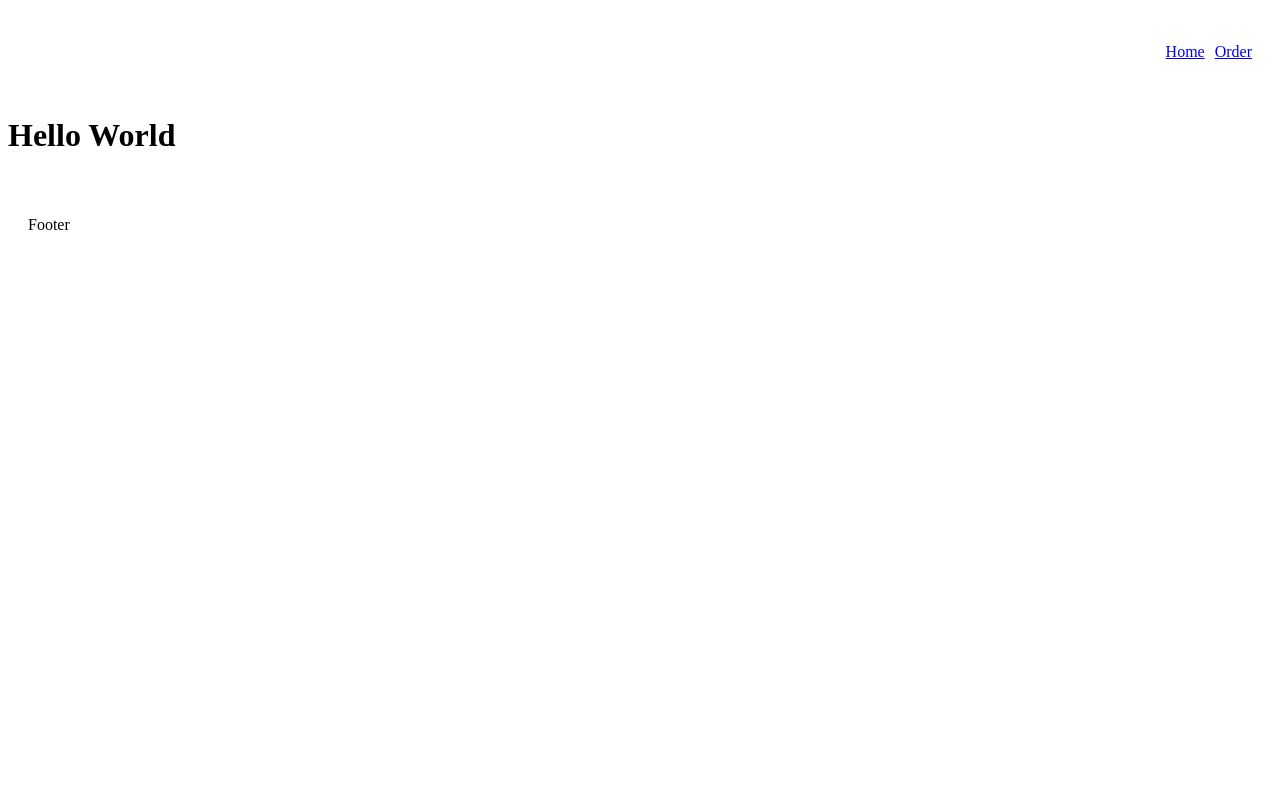
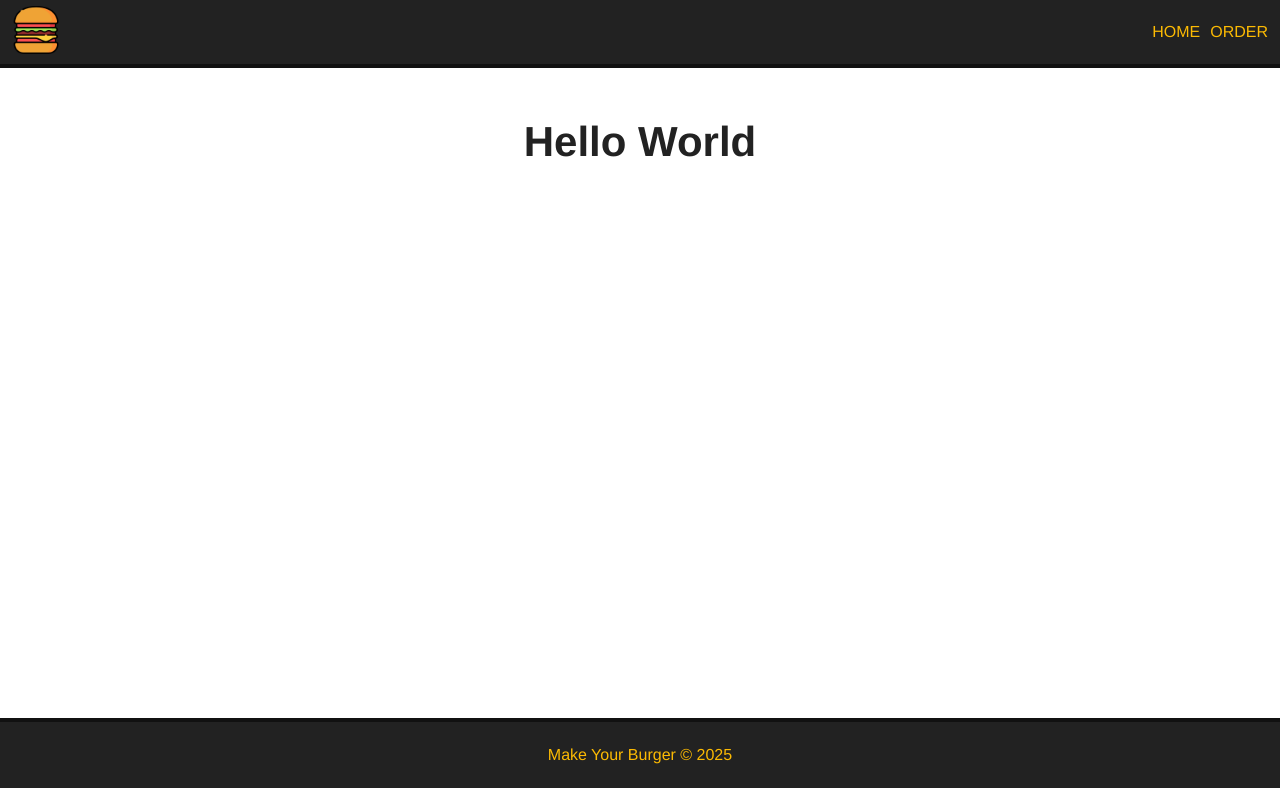
Before and after one commit to VitorTorquato/hamburger-vue-front, a Vue app: page / in a window 1280 px wide. Built offline with nearby package versions, Linux system fonts and the light colour scheme.

Commit message:
style: header ,footer component created

```diff
--- a/src/App.vue
+++ b/src/App.vue
@@ -1,12 +1,47 @@
-<script setup>
-  import HeaderApp from '@/components/Header/HeaderApp.vue'
-  import FooterApp from '@/components/Footer/FooterApp.vue'
+<script >
+  import HeaderApp from './components/Header/HeaderApp.vue';
+  import FooterApp from './components/Footer/FooterApp.vue';
+
+  export default{
+    components:{
+      HeaderApp,
+      FooterApp
+    },
+    data(){
+      return{
+        logo_src: '/img/logo.png',
+        app_name: 'Make your burguer'
+      }
+    }
+  }
+
+
 </script>
 
 <template>
   <div>
-    <HeaderApp/>
+    <HeaderApp :logo="logo_src" :alt="app_name"/>
     <routerView/>
     <FooterApp/>
   </div>
 </template>
+
+<style>
+ *{
+  font-family: 'Helvetica' , sans-serif;
+  padding: 0;
+  margin: 0;
+  box-sizing: border-box;
+}
+.main_container{
+  margin: 50px;
+  min-height: calc(100dvh - 250px);
+}
+
+h1{
+  text-align: center;
+  font-size: 42px;
+  margin-bottom: 30px;
+  color: #222;
+}
+</style>
--- a/src/components/Footer/FooterApp.vue
+++ b/src/components/Footer/FooterApp.vue
@@ -1,6 +1,6 @@
 <template>
     <div>
-        <footer><p>Footer</p></footer>
+        <footer><p>Make Your Burger &copy; 2025</p></footer>
     </div>
 </template>
 
@@ -15,13 +15,18 @@
 
     div{
         width: 100%;
-
+        background-color: #222;
+        border-top: 4px solid #111;
     }
 
     footer{
+        display: flex;
+        align-items: center;
+        justify-content: center;
         width: 100%;
         max-width: 1224px;
         padding: 24px 10px;
         margin: 0 auto;
+        color: #FCBA03;
     }
 </style>
--- a/src/components/Header/HeaderApp.vue
+++ b/src/components/Header/HeaderApp.vue
@@ -2,12 +2,12 @@
     <div>
         <header>
             <router-link to="/">
-                <img id="logo" src="">
+                <img id="logo" :src="logo" :alt="alt">
             </router-link>
 
             <nav id="nav">
-                <router-link to="/">Home</router-link>
-                <router-link to="/order">Order</router-link>
+                <router-link to="/">HOME</router-link>
+                <router-link to="/order">ORDER</router-link>
             </nav>
         </header>
 
@@ -18,19 +18,23 @@
 <script>
 
     export default{
-        name: 'HeaderApp'
+        name: 'HeaderApp',
+        props:['logo' , 'alt']
     }
 </script>
 
 <style scoped>
     div{
         width: 100%;
-
+        background-color: #222;
+        border-bottom:4px solid #111;
     }
 
     header{
+
+
         width: 100%;
-        max-width: 1224px;
+        max-width: 1400px;
         margin: 0 auto;
         height: 64px;
         padding: 12px;
@@ -39,9 +43,26 @@
         justify-content: space-between;
     }
 
+    #logo{
+        width: 48px;
+        height: 48px;
+    }
+
     #nav{
         display: flex;
         align-items: center;
-        gap:10px
+        gap:10px;
+    }
+
+    #nav a{
+        text-decoration: none;
+        color: #FCBA03;
+        font-size: 16px;
+        transition: all .5s;
+    }
+
+    #nav a:hover{
+        color: #FFF;
+
     }
 </style>
--- a/src/views/Home/HomeView.vue
+++ b/src/views/Home/HomeView.vue
@@ -3,5 +3,5 @@
 </script>
 
 <template>
-  <div><h1>Hello World</h1></div>
+  <div class="main_container"><h1>Hello World</h1></div>
 </template>
--- a/src/views/Order/OrderView.vue
+++ b/src/views/Order/OrderView.vue
@@ -3,5 +3,5 @@
 </script>
 
 <template>
-  <div><h1>Order</h1></div>
+  <div class="main_container"><h1>Order</h1></div>
 </template>
```
